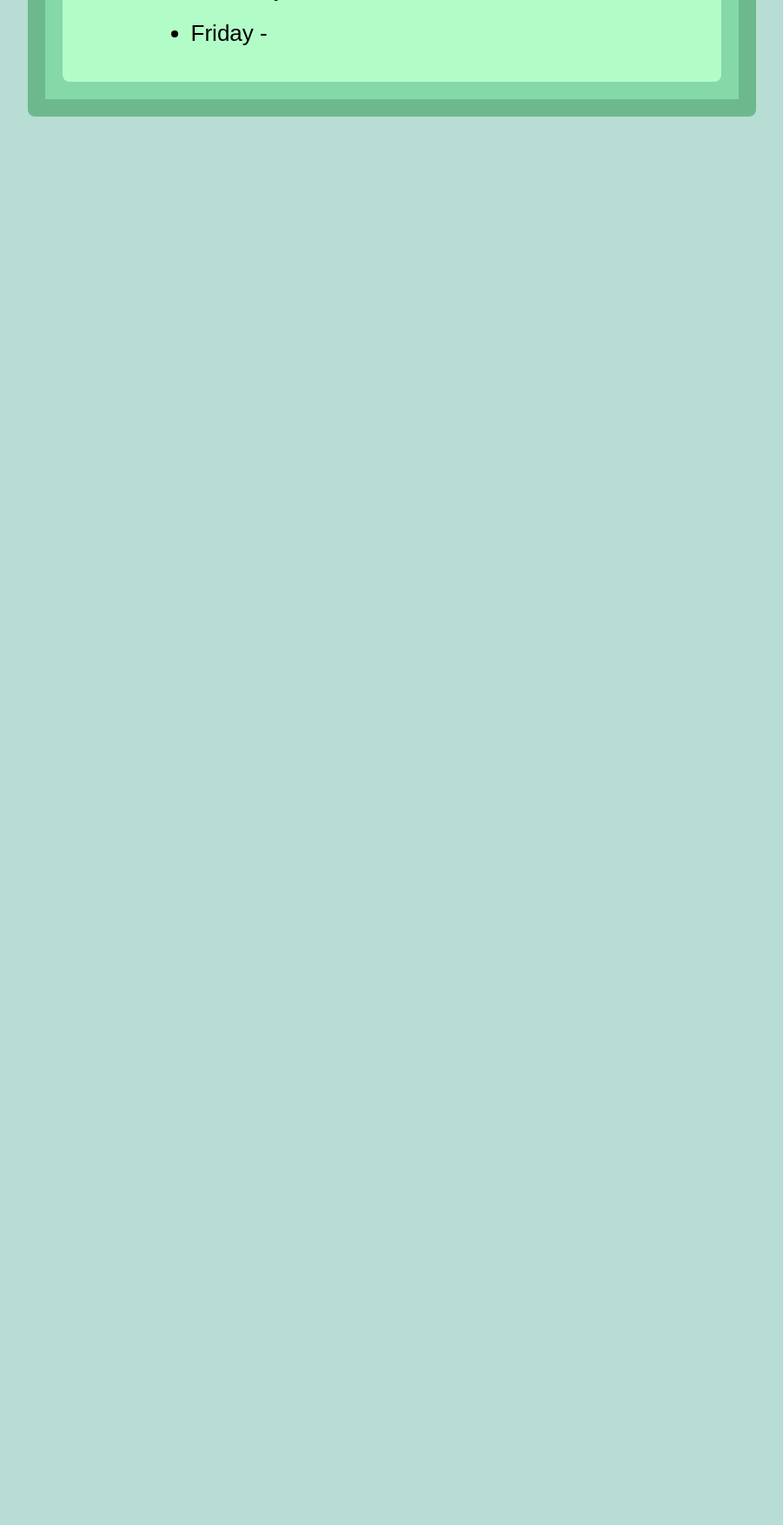
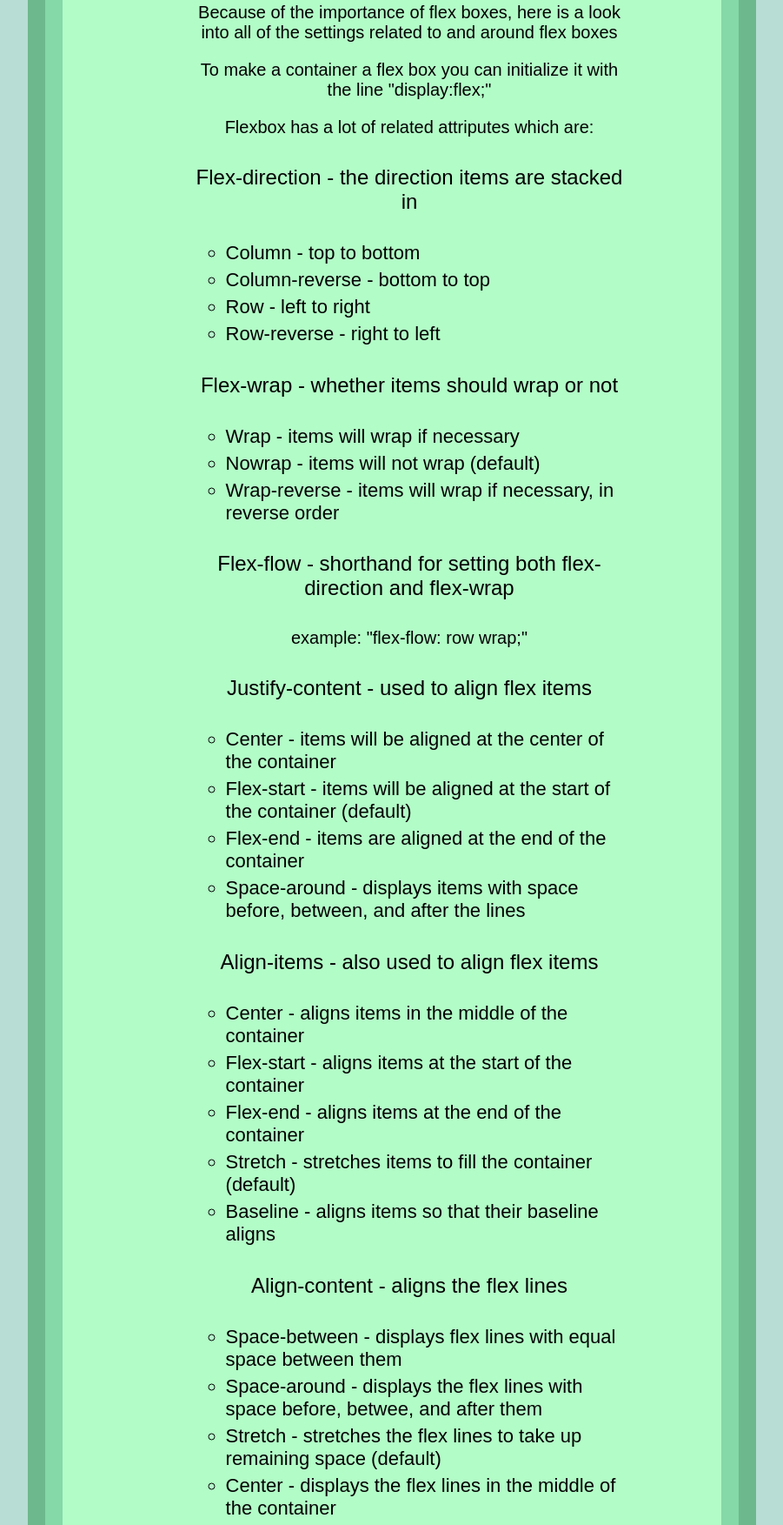
Before and after one commit to TomKeny/journalWebsite, a plain HTML site: page WeekThree.html in a window 1280 px wide. Shown: the part 1670-3423 px from the top of the page at 87% size, without its empty margins (189-1090 px from the left). Before the commit the page ends 1812 px from the top, so only its background shows below. Drawn offline with Linux system fonts and the light colour scheme.

Commit message:
updated week 3 wednesday

```diff
--- a/WeekThree.html
+++ b/WeekThree.html
@@ -54,7 +54,50 @@
                     <img src="images/all scores 2.png" class="imgSideBySide">
                     <img src="images/create edit account.png" class="imgSideBySide">
                 </div>
-                <li>Wednesday - </li>
+                <li>Wednesday - Flex boxes more in depth and project work</li>
+                <p>Because of the importance of flex boxes, here is a look into all of the settings related to and around flex boxes</p>
+                <p>To make a container a flex box you can initialize it with the line "display:flex;"</p>
+                <p>Flexbox has a lot of related attriputes which are:</p>
+                <h4>Flex-direction - the direction items are stacked in</h4>
+                <ul id="smallList">
+                    <li>Column - top to bottom</li>
+                    <li>Column-reverse - bottom to top</li>
+                    <li>Row - left to right</li>
+                    <li>Row-reverse - right to left</li>
+                </ul>
+                <h4>Flex-wrap - whether items should wrap or not</h4>
+                <ul id="smallList">
+                    <li>Wrap - items will wrap if necessary</li>
+                    <li>Nowrap - items will not wrap (default)</li>
+                    <li>Wrap-reverse - items will wrap if necessary, in reverse order</li>
+                </ul>
+                <h4>Flex-flow - shorthand for setting both flex-direction and flex-wrap</h4>
+                <p>example: "flex-flow: row wrap;"</p>
+                <h4>Justify-content - used to align flex items</h4>
+                <ul id="smallList">
+                    <li>Center - items will be aligned at the center of the container</li>
+                    <li>Flex-start - items will be aligned at the start of the container (default)</li>
+                    <li>Flex-end - items are aligned at the end of the container</li>
+                    <li>Space-around - displays items with space before, between, and after the lines</li>
+                </ul>
+                <h4>Align-items - also used to align flex items</h4>
+                <ul id="smallList">
+                    <li>Center - aligns items in the middle of the container</li>
+                    <li>Flex-start - aligns items at the start of the container</li>
+                    <li>Flex-end - aligns items at the end of the container</li>
+                    <li>Stretch - stretches items to fill the container (default)</li>
+                    <li>Baseline - aligns items so that their baseline aligns</li>
+                </ul>
+                <h4>Align-content - aligns the flex lines</h4>
+                <ul id="smallList">
+                    <li>Space-between - displays flex lines with equal space between them</li>
+                    <li>Space-around - displays the flex lines with space before, betwee, and after them</li>
+                    <li>Stretch - stretches the flex lines to take up remaining space (default)</li>
+                    <li>Center - displays the flex lines in the middle of the container</li>
+                    <li>Flex-start - displays the flex lines at the start of the container</li>
+                    <li>Flex-end - displays the flex lines at the end of the container</li>
+                </ul>
+                <p>This is all of the related attributes for flexboxes that I could find, and also the reason i do not enjoy doing css notes however knowing about these are essentialy for properly styling a site</p>
                 <li>Thursday - </li>
                 <li>Friday - </li>
             </ul>
--- a/style.css
+++ b/style.css
@@ -25,6 +25,11 @@ h1 {
 
 h2 {
     font-size: 2em;
+}
+
+h4{
+    font-size: 1.2em;
+    font-weight: normal;
 }
 
 img {
```
